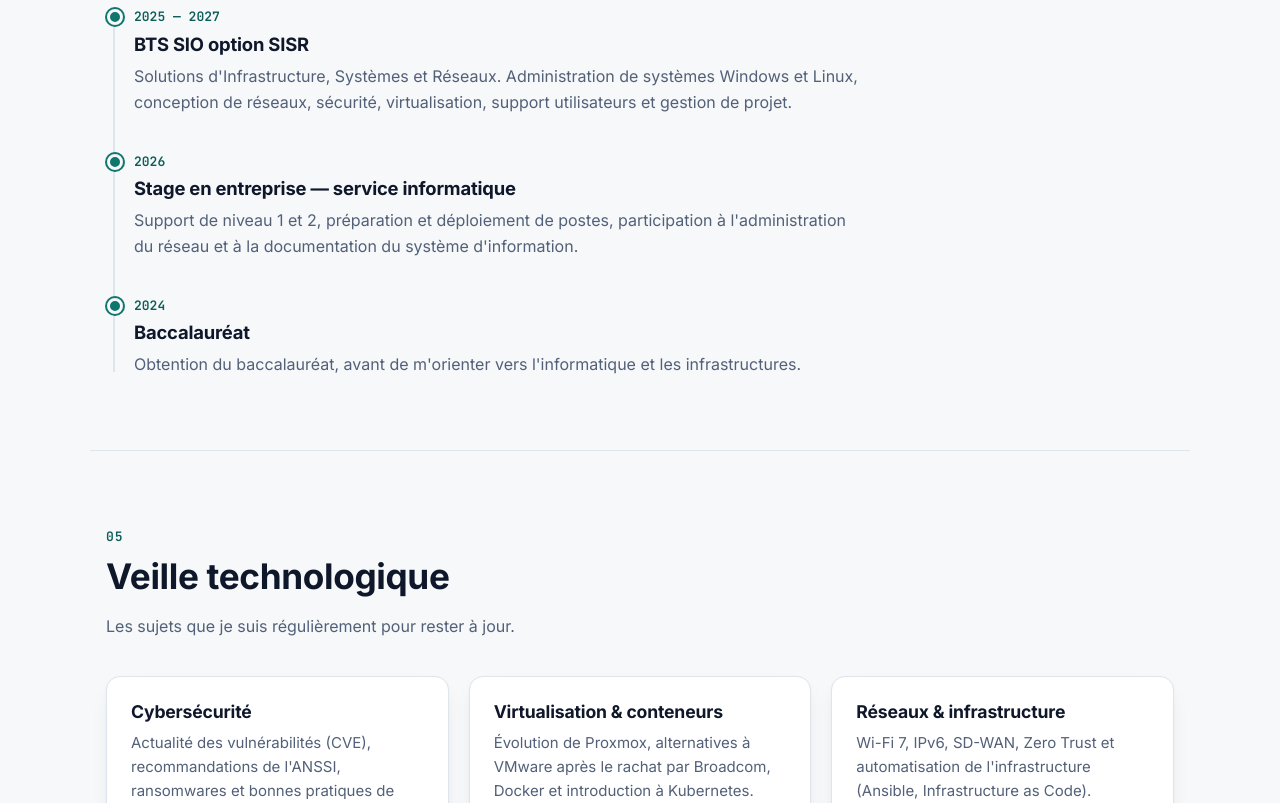
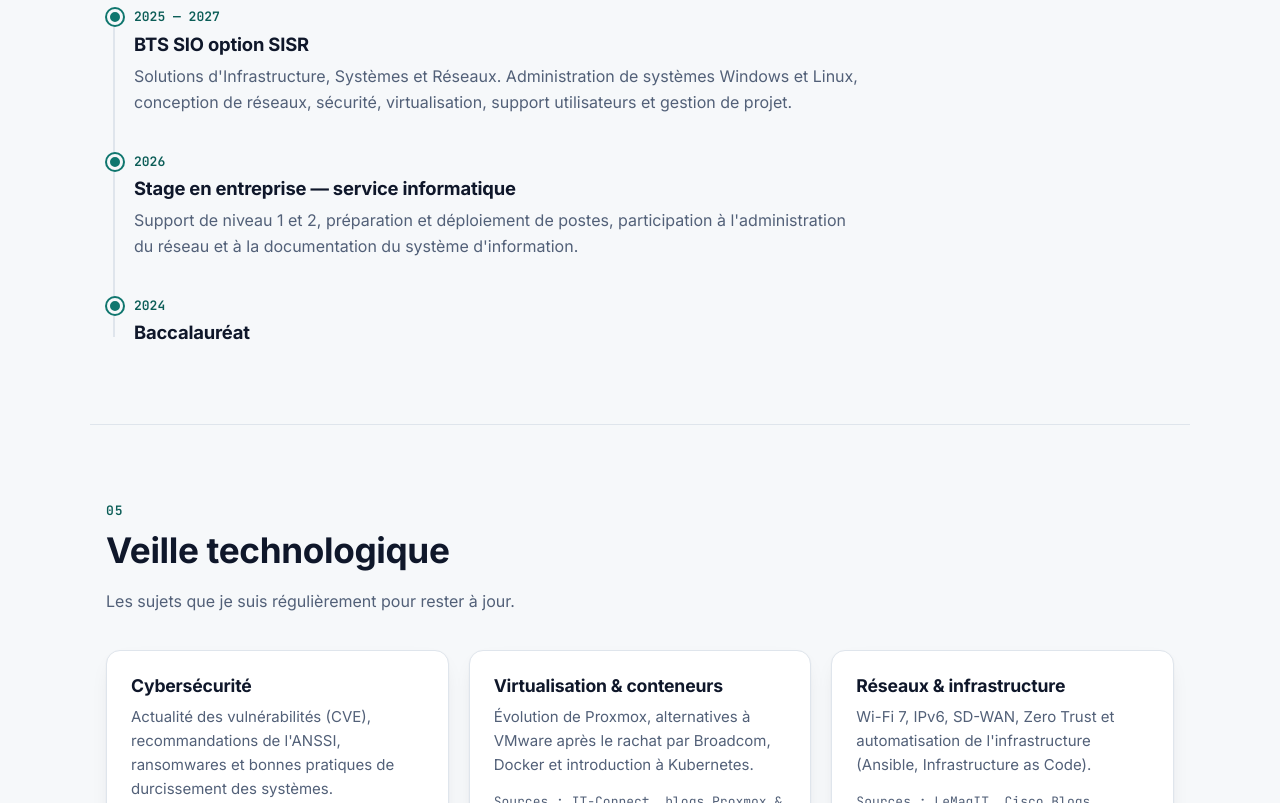
Before and after one commit to 1TLO-tech/yann-kounkoud, a plain HTML site: page index.html in a window 1280 px wide. Shown: the part 3583-4386 px from the top of the page. Drawn offline with Linux system fonts and the light colour scheme.

Commit message:
Remove description under baccalauréat timeline entry

```diff
--- a/index.html
+++ b/index.html
@@ -286,7 +286,6 @@
         <li>
           <span class="tl-date">2024</span>
           <h3>Baccalauréat</h3>
-          <p>Obtention du baccalauréat, avant de m'orienter vers l'informatique et les infrastructures.</p>
         </li>
       </ol>
     </section>
```
